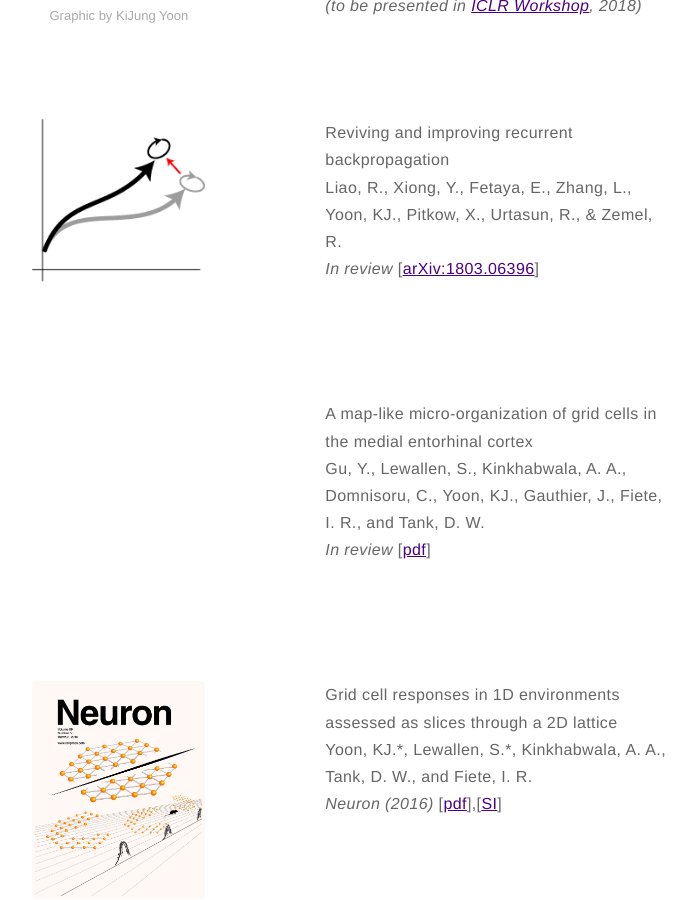
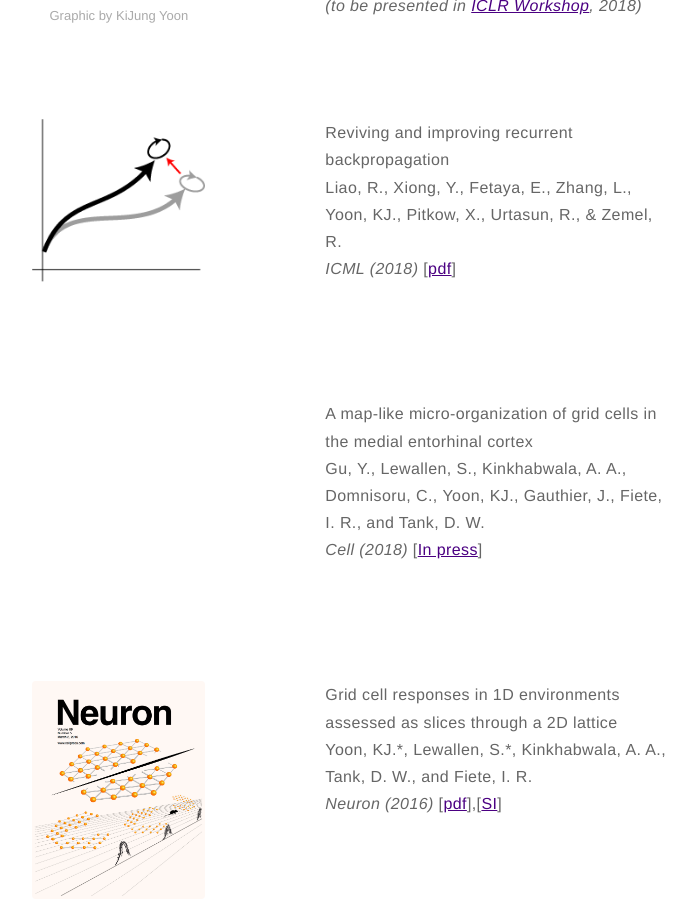
Before and after one commit to kijungyoon/kijungyoon.github.io, a Jekyll site: the page built from about.md, in a window 1280 px wide and 900 px high, scrolled down 1014 px. Shown: the whole window, without its empty margins (330-1026 px from the left). Built offline with Jekyll 4.4.1, drawn with Linux system fonts in a browser that asks for light colours.

Commit message:
Update about.md

```diff
--- a/about.md
+++ b/about.md
@@ -33,8 +33,8 @@ layout: page
     <div class="toright">
     <p><b>Reviving and improving recurrent backpropagation</b><br>
     Liao, R., Xiong, Y., Fetaya, E., Zhang, L., <b>Yoon, KJ.</b>, Pitkow, X., Urtasun, R., & Zemel, R. <br>
-	<i>In review</i>
-	[<a href="https://arxiv.org/abs/1803.06396">arXiv:1803.06396</a>]</p><br>
+	<i>ICML (2018)</i>
+	[<a href="http://proceedings.mlr.press/v80/liao18c/liao18c.pdf">pdf</a>]</p><br>
     </div>
 </div>
 
@@ -47,8 +47,8 @@ layout: page
     <div class="toright">
     <p><b>A map-like micro-organization of grid cells in the medial entorhinal cortex</b><br>
     Gu, Y., Lewallen, S., Kinkhabwala, A. A., Domnisoru, C., <b>Yoon, KJ.</b>, Gauthier, J., Fiete, I. R., and Tank, D. W.<br>
-	<i>In review</i>
-	[<a href="https://">pdf</a>]</p><br>
+	<i>Cell (2018)</i>
+	[<a href="https://">In press</a>]</p><br>
     </div>
 </div>
 
```
